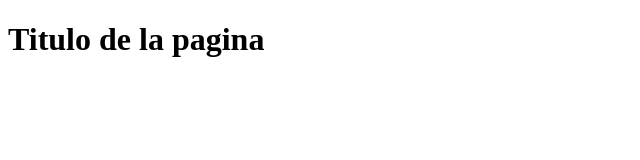
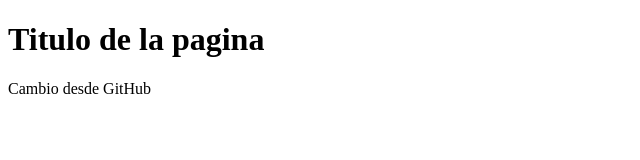
Before and after one commit to Hramosm1/ProyectoWeb2, a plain HTML site: page index.html in a window 1280 px wide. Shown: the whole page, without its empty margins (0-640 px from the left). Drawn offline with Linux system fonts and the light colour scheme.

Commit message:
Update index.html

```diff
--- a/index.html
+++ b/index.html
@@ -8,5 +8,6 @@
 </head>
 <body>
     <h1>Titulo de la pagina</h1>
+    <p> Cambio desde GitHub </p>
 </body>
 </html>
```
